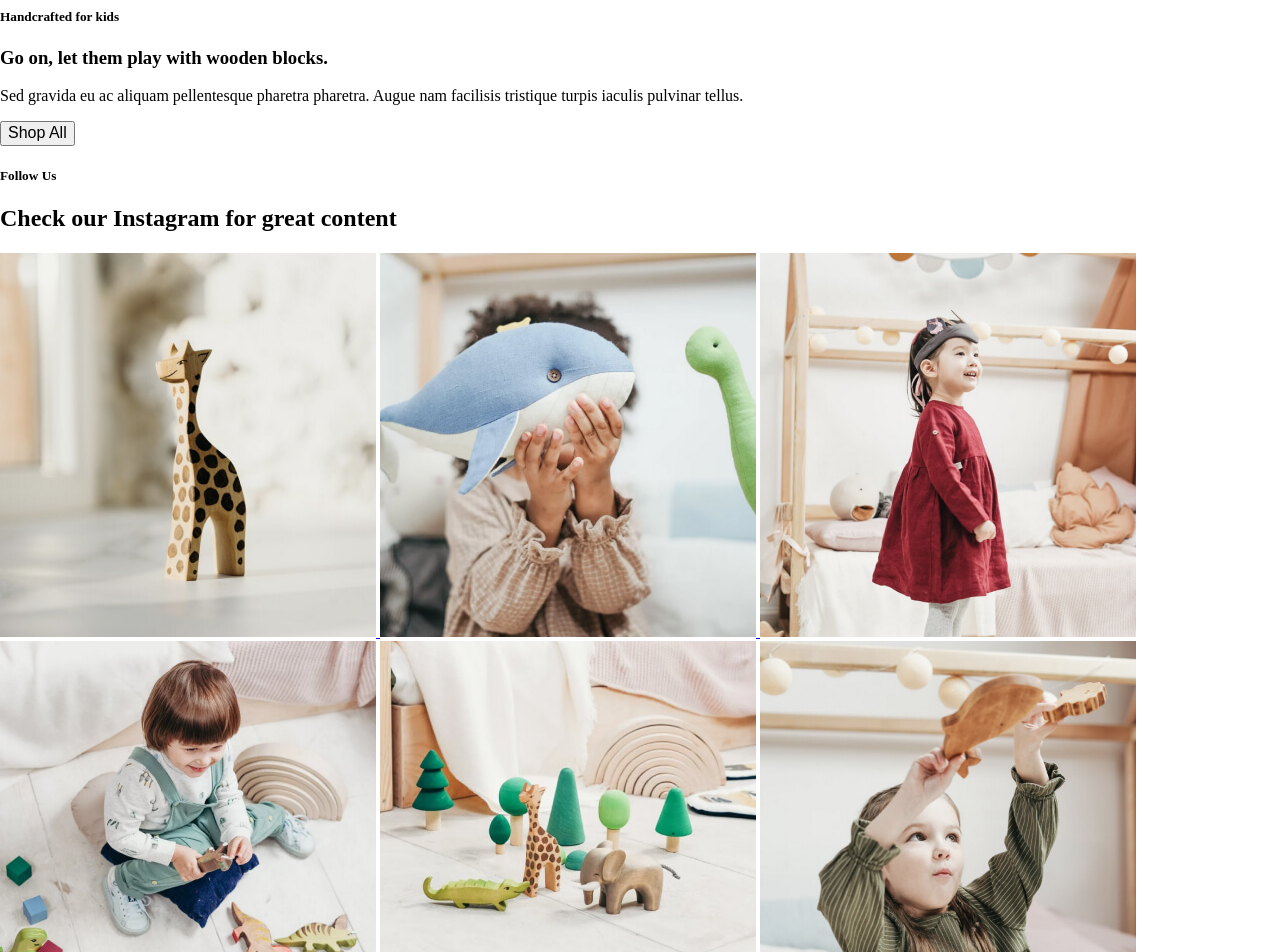
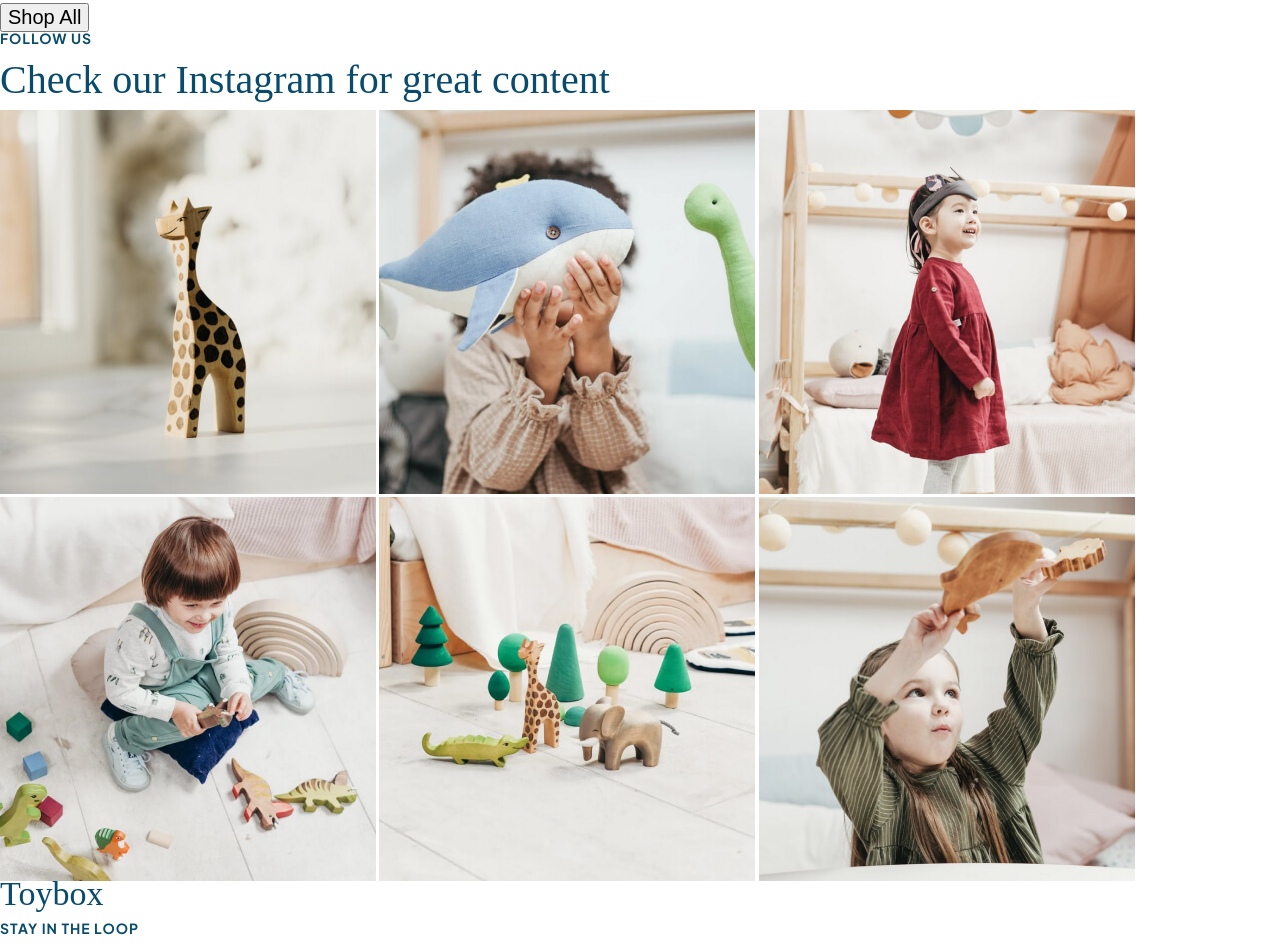
Before and after one commit to rodgersajb/studious-couscous, a plain HTML site: page index.html in a window 1280 px wide. Shown: the part 1848-2800 px from the top of the page. Drawn offline with Linux system fonts and the light colour scheme; files whose address does not match are found by name; a web font is replaced by a local one.

Commit message:
finsihed typography partial styles

```diff
--- a/styles/sass/partials/_typography.scss
+++ b/styles/sass/partials/_typography.scss
@@ -23,3 +23,101 @@
     font-family: "Young Serif";
     src: url('../fonts/youngserif/YoungSerif-Regular.otf');
 }
+
+html {
+    font-size: 62.5%;
+}
+
+body {
+    font-family: $bodyFont;
+    font-size: 2rem;
+    color: $primary;
+}
+
+h1, h2, h3, h4, blockquote {
+    font-family: $headingFont;
+    font-weight: normal;
+    color: $primary;
+    margin: 0;
+}
+
+h1 {
+    font-size: 2.8rem;
+}
+
+h2 {
+    font-size: 4rem;
+    line-height: 2.4rem;
+    margin-bottom: 18px;
+}
+h3 {
+    font-size: 5.4rem;
+    line-height: 3rem;
+    margin-bottom: 18px;
+
+}
+
+h4 {
+    font-size: 3.4rem;
+    line-height: 2rem;
+    margin-bottom: 18px;
+}
+
+h5 {
+    font-size: 1.4rem;
+    font-weight: bold;
+    line-height: 1.2rem;
+    letter-spacing: 0.1rem;
+    text-transform: uppercase;
+    margin: 0 0 24px 0;
+}
+
+p {
+    line-height: 1.5rem;
+    margin: 0 0 30px 0;
+    &.smallCopy {
+        font-size: 1.2rem;
+        line-height: 1.2rem;
+        font-weight: bold;
+        margin: 0;
+    }
+    &.popularProduct {
+        font-weight: bold;
+        margin-bottom: 10px;
+    }
+    &.price {
+        font-size: 1.6rem;
+        line-height: 1.2rem;
+        color: rgba(8, 75, 109, 0.75);
+        display: inline;
+        padding: 0 5px;
+        margin: 0;
+    }
+    &.discountedPrice {
+        font-size: 1.6rem;
+        color: rgba(8, 75, 109, 0.4);
+        text-decoration: line-through;
+        display: inline;
+        padding: 0 5px;
+        margin: 0;
+    }
+    &.newsletterCopy {
+        font-size: 0.8rem;
+    }
+}
+
+ul, li, a, input {
+    padding: 0;
+    margin: 0;
+}
+
+ul {
+    list-style: none;
+}
+
+a {
+    text-decoration: none;
+    color: inherit;
+    cursor: pointer;
+    transition: 0.3s;
+}
--- a/styles/styles.css
+++ b/styles/styles.css
@@ -244,3 +244,101 @@ html {
   font-family: "Young Serif";
   src: url("../fonts/youngserif/YoungSerif-Regular.otf");
 }
+html {
+  font-size: 62.5%;
+}
+
+body {
+  font-family: "Jakarta Sans";
+  font-size: 2rem;
+  color: #084b6d;
+}
+
+h1, h2, h3, h4, blockquote {
+  font-family: "Young Serif";
+  font-weight: normal;
+  color: #084b6d;
+  margin: 0;
+}
+
+h1 {
+  font-size: 2.8rem;
+}
+
+h2 {
+  font-size: 4rem;
+  line-height: 2.4rem;
+  margin-bottom: 18px;
+}
+
+h3 {
+  font-size: 5.4rem;
+  line-height: 3rem;
+  margin-bottom: 18px;
+}
+
+h4 {
+  font-size: 3.4rem;
+  line-height: 2rem;
+  margin-bottom: 18px;
+}
+
+h5 {
+  font-size: 1.4rem;
+  font-weight: bold;
+  line-height: 1.2rem;
+  letter-spacing: 0.1rem;
+  text-transform: uppercase;
+  margin: 0 0 24px 0;
+}
+
+p {
+  line-height: 1.5rem;
+  margin: 0 0 30px 0;
+}
+p.smallCopy {
+  font-size: 1.2rem;
+  line-height: 1.2rem;
+  font-weight: bold;
+  margin: 0;
+}
+p.popularProduct {
+  font-weight: bold;
+  margin-bottom: 10px;
+}
+p.price {
+  font-size: 1.6rem;
+  line-height: 1.2rem;
+  color: rgba(8, 75, 109, 0.75);
+  display: inline;
+  padding: 0 5px;
+  margin: 0;
+}
+p.discountedPrice {
+  font-size: 1.6rem;
+  color: rgba(8, 75, 109, 0.4);
+  text-decoration: line-through;
+  display: inline;
+  padding: 0 5px;
+  margin: 0;
+}
+p.newsletterCopy {
+  font-size: 0.8rem;
+}
+
+ul, li, a, input {
+  padding: 0;
+  margin: 0;
+}
+
+ul {
+  list-style: none;
+}
+
+a {
+  text-decoration: none;
+  color: inherit;
+  cursor: pointer;
+  -webkit-transition: 0.3s;
+  transition: 0.3s;
+}
```
